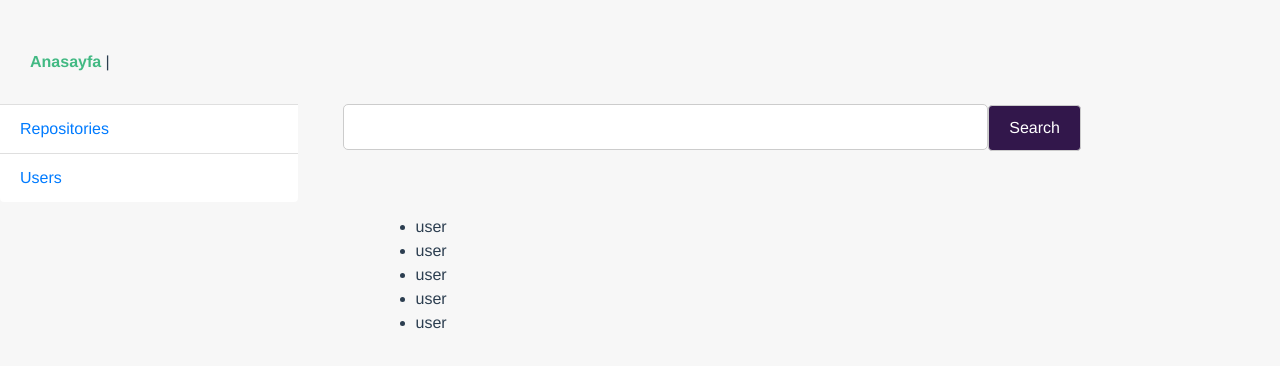
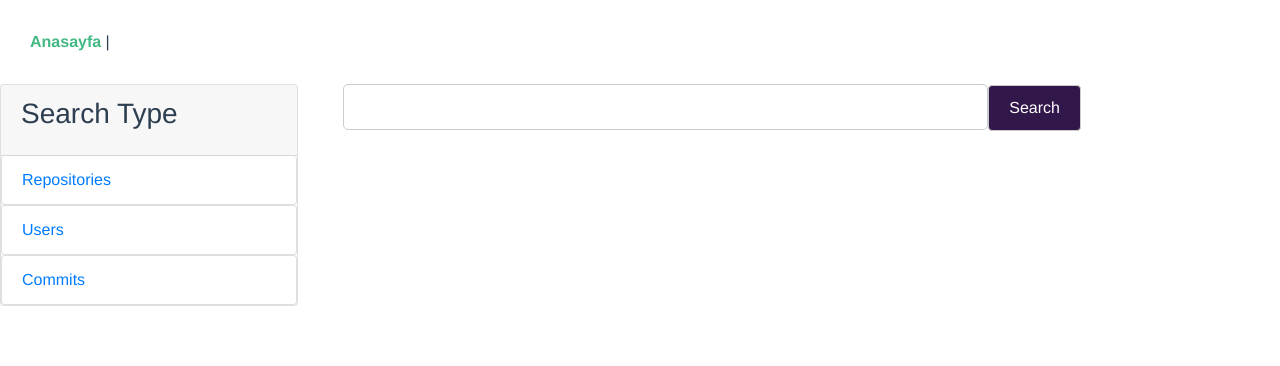
Before and after one commit to gbyz/github-app, a Vue app: page / in a window 1280 px wide. Shown: the top 366 px of the page. Built offline with nearby package versions, Linux system fonts and the light colour scheme.

Commit message:
userlist UPDATED

```diff
--- a/src/components/SearchType.vue
+++ b/src/components/SearchType.vue
@@ -1,9 +1,11 @@
 <template>
 <div id="searchType">
-            <div class="panel panel-default">
-                <ul class="list-group">
-                    <a href="#" class="list-group-item">Repositories</a>
-                    <a href="#" class="list-group-item">Users</a>
+            <div class="card">
+                <div class="card-header">
+                    <h3 class="card-title">Search Type</h3>
+                </div>
+                <ul class="list-group" v-for="item in $store.state.searchType" >
+                    <a :href=item.toLowerCase() class="list-group-item">{{item}}</a>
 
                 </ul>
             </div>
@@ -16,43 +18,6 @@ export default {
 }
 </script>
 <style>
-body
-{
-    padding-top: 20px;
-    background-color: #F7F7F7;
-}
-.panel > .list-group
-{
-    margin-bottom: 0;
-}
-.panel > .list-group .list-group-item
-{
-    border-width: 1px 0;
-}
-.panel > .list-group .list-group-item:first-child
-{
-    border-top-right-radius: 0;
-    border-top-left-radius: 0;
-}
-.panel > .list-group .list-group-item:last-child
-{
-    border-bottom: 0;
-}
-.panel-heading + .list-group .list-group-item:first-child
-{
-    border-top-width: 0;
-}
-.panel-default .list-group-item.active
-{
-    color: #000;
-    background-color: #DDD;
-    border-color: #DDD;
-}
-.panel a.list-group-item.active:hover, a.list-group-item.active:focus
-{
-    color: #000;
-    background-color: #DDD;
-    border-color: #DDD;
-}
+
 
 </style>
--- a/src/components/UserList.vue
+++ b/src/components/UserList.vue
@@ -3,11 +3,7 @@
         <div class="row">
             <div class="col-md-12"  >
                 <ul>
-                    <li>user</li>
-                    <li>user</li>
-                    <li>user</li>
-                    <li>user</li>
-                    <li>user</li>
+
                 </ul>
             </div>
         </div>
--- a/src/store.js
+++ b/src/store.js
@@ -10,6 +10,11 @@ export default new Vuex.Store({
       user:{},
       repos:{},
       repo:{},
+      searchType:[
+        'Repositories',
+        'Users',
+        'Commits'
+      ],
 
   },
   mutations: {
--- a/src/views/SearchView.vue
+++ b/src/views/SearchView.vue
@@ -5,7 +5,9 @@
     </div>
     <div class="col-9">
         <search>Ara</search>
+        <div v-if="isUsers">
         <user-list></user-list>
+        </div>
     </div>
 </div>
 </template>
@@ -21,8 +23,11 @@ components: {
     Search,
     UserList,
 
+},
+data(){
+    return {
+        isUsers:true,
+    }
 }
-
-
 }
 </script>
```
